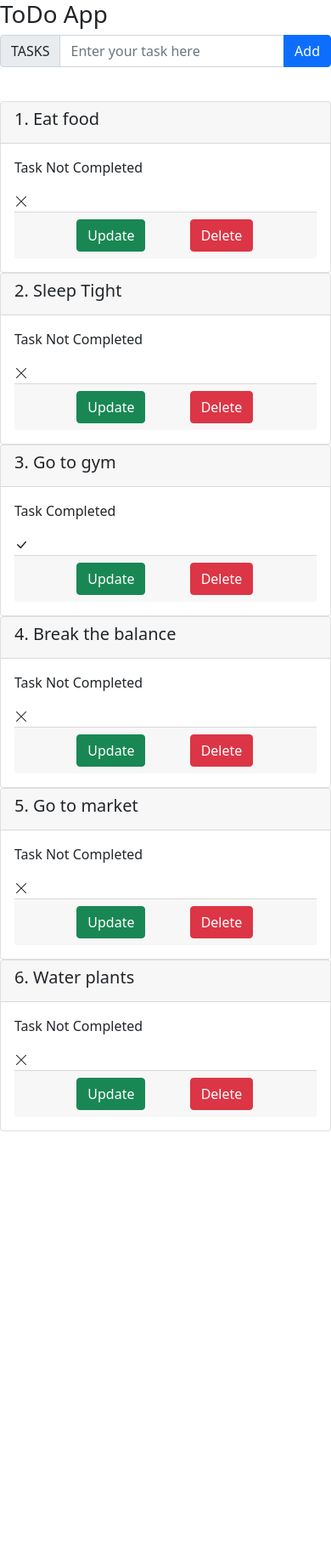
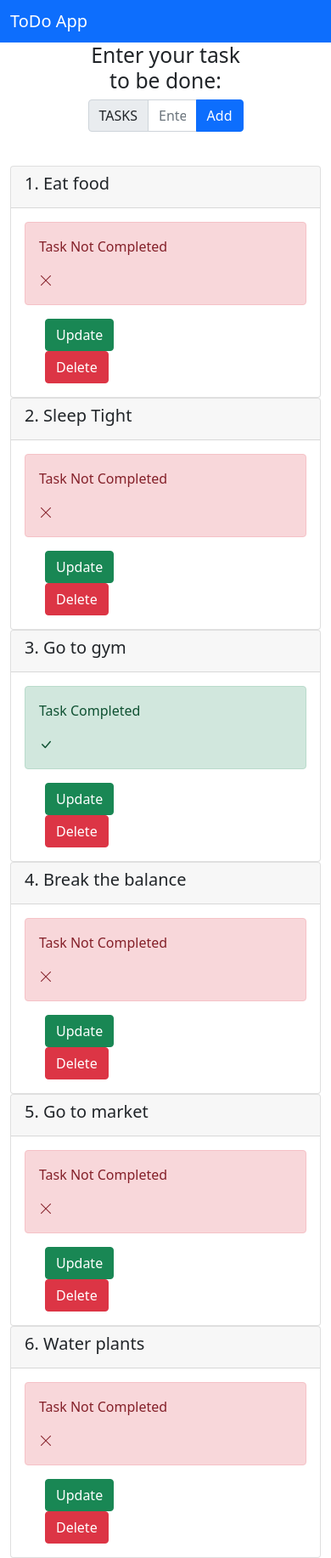
Before and after one commit to Vivek0306/ToDo_List, a Flask app: page / in a window 390 px wide. Shown: the whole page at 85% size. Before the commit the page ends 1331 px from the top, so only its background shows below. Run offline with Flask 2, Linux system fonts and the light colour scheme; data comes from the database, SQL or seed files in the repository; both versions use the stored data as it was after the commit; some libraries are stand-ins or nearby versions.

Commit message:
Updated styles for components

```diff
--- a/templates/base.html
+++ b/templates/base.html
@@ -6,11 +6,19 @@
     <meta name="viewport" content="width=device-width, initial-scale=1.0">
     <link href="https://cdn.jsdelivr.net/npm/bootstrap@5.0.2/dist/css/bootstrap.min.css" rel="stylesheet" integrity="sha384-EVSTQN3/azprG1Anm3QDgpJLIm9Nao0Yz1ztcQTwFspd3yD65VohhpuuCOmLASjC" crossorigin="anonymous">
     <link rel="stylesheet" href="https://cdn.jsdelivr.net/npm/bootstrap-icons@1.9.1/font/bootstrap-icons.css">
+    <link rel="stylesheet" href="/static/css/styles.css">
     <title>ToDo App</title>
 </head>
 <body>
-    <h1>ToDo App</h1>
-
+    <nav class="navbar navbar-dark bg-primary">
+        <div class="container-fluid">
+          <span class="navbar-brand mb-0 h1">ToDo App</span>
+        </div>
+    </nav>
+    <div class="section">
+        <div class="container">
+            <div class="mx-auto gap-10" style="width: 50%; margin: 0 auto; text-align:center">
+                <h2>Enter your task to be done: </h2>
                 <form action="/add" method="POST">
                     <div>
                         <div class="input-group mb-3 col-xs-4">
@@ -21,37 +29,47 @@
                         <br>
                     </div>
                 </form>
+            </div>
+        </div>
+    </div>
 
+
+    <!-- task section -->
+    <div class="container">
         <div class="row">
             {% for todo in todo_list %}
-            <div class="col-sm-4">
+                <div class="col-md-4">
                     <div class="card">
                         <div class="card-header">
                             <h5 class="card-title">{{ todo.id }}. {{ todo.title }}</h5>
                         </div>
                         <div class="card-body">
                             {% if todo.complete == False %}
+                                <div class="alert alert-danger">
                                     <span><p class="card-text">Task Not Completed</p> <i class="bi bi-x-lg"></i></span>
+                                </div>
                             {% else %}
+                                <div class="alert alert-success">
                                     <span><p class="card-text">Task Completed</p> <i class="bi bi-check-lg"></i></span>
+                                </div>
                             {% endif %}
-                        <div class="card-footer">
                             <div class="container">
                                 <div class="row justify-content-evenly">
-                                    <div class="col-4">
+                                        <div class="col-md-4">
                                             <a href="/update/{{ todo.id }}" class="btn btn-success">Update</a>
                                         </div>
-                                    <div class="col-4">
+                                        <div class="col-md-4">
                                             <a href="/delete/{{ todo.id }}" class="btn btn-danger">Delete</a>
                                         </div>
                                 </div>
                             </div>
-                        </div>
+
                         </div>
                     </div>
                 </div>
             {% endfor %}
         </div>
+    </div>
     <script src="https://cdn.jsdelivr.net/npm/bootstrap@5.0.2/dist/js/bootstrap.bundle.min.js" integrity="sha384-MrcW6ZMFYlzcLA8Nl+NtUVF0sA7MsXsP1UyJoMp4YLEuNSfAP+JcXn/tWtIaxVXM" crossorigin="anonymous"></script>
 </body>
 </html>
```
Also changed, not shown: instance/db.sqlite, static/css/styles.css (added). Lines whose indentation alone changed are shown as unchanged.
